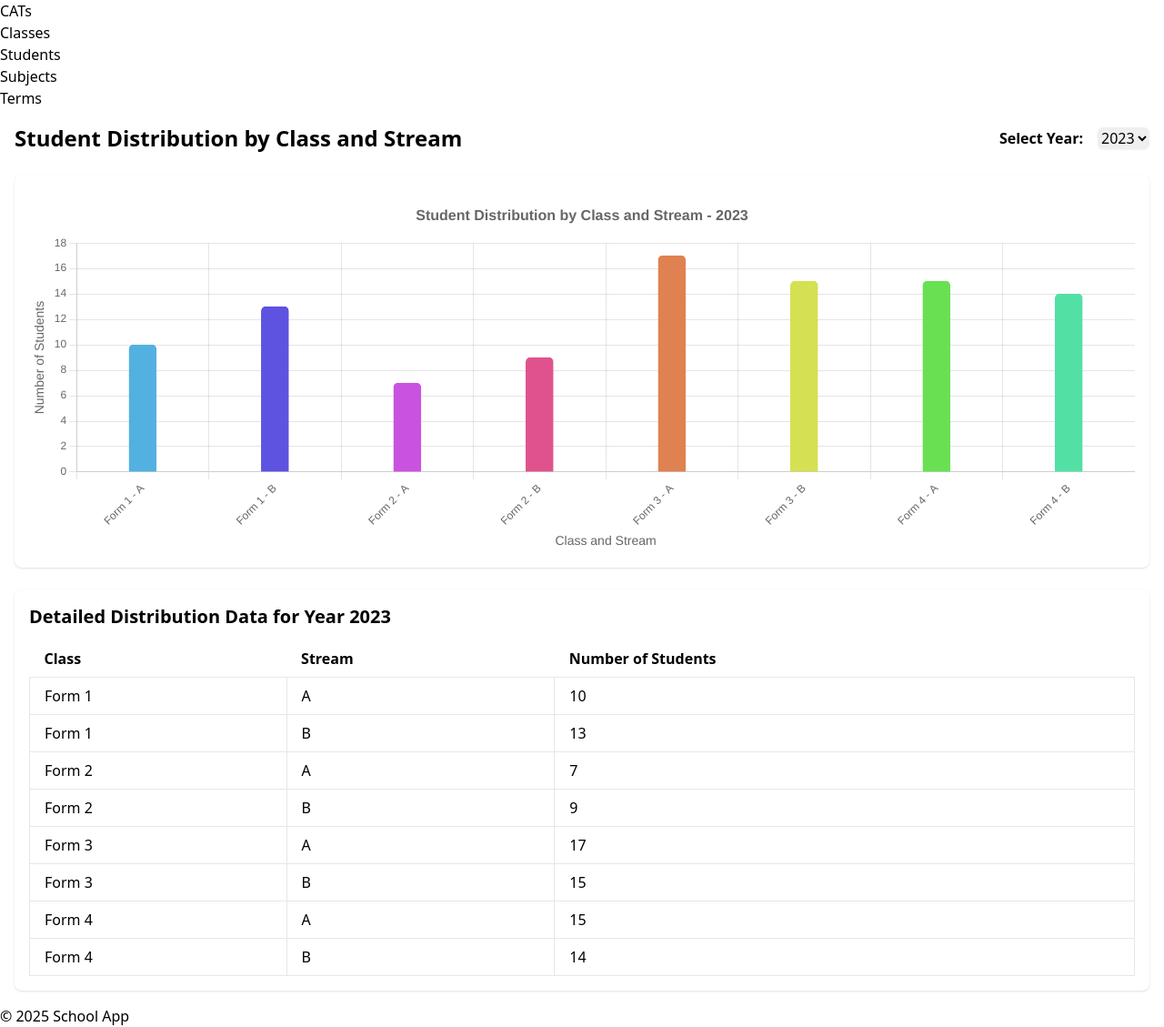
After one commit to steve-ongera/EnezaElimu-Backup, a Django app: page /class-distribution/ in a window 1280 px wide. The commit adds this page. Shown: the whole page at 91% size. Run offline with Django 5.2, Linux system fonts and the light colour scheme; data comes from the database, SQL or seed files in the repository; both versions use the stored data as it was after the commit; some libraries are stand-ins or nearby versions.

Commit message:
second commmit

```diff
--- a/myapp/urls.py
+++ b/myapp/urls.py
@@ -56,5 +56,9 @@ urlpatterns = [
     path('cats/<int:pk>/update/', views.cat_update, name='cat_update'),
     path('cats/<int:pk>/delete/', views.cat_delete, name='cat_delete'),
 
+    #graphs
+    path('population-graph/', views.student_population_graph, name='population-graph'),
+    path('class-distribution/', views.class_distribution_view, name='class-distribution'),
+
 
 ]
--- a/myapp/views.py
+++ b/myapp/views.py
@@ -630,3 +630,74 @@ def cat_delete(request, pk):
         cat.delete()
         return redirect('cat_list')
     return render(request, 'cats/cat_confirm_delete.html', {'cat': cat})
+
+
+from django.shortcuts import render
+from django.db.models import Count
+from .models import Term
+
+def student_population_graph(request):
+    # Get data aggregated by year
+    population_data = Term.objects.values('year').annotate(
+        student_count=Count('cat__student', distinct=True)
+    ).order_by('year')
+
+    # Prepare data for the template
+    years = [data['year'] for data in population_data]
+    counts = [data['student_count'] for data in population_data]
+
+    context = {
+        'years': years,
+        'counts': counts,
+        'population_data': population_data,
+    }
+
+    return render(request, 'graph/population_graph.html', context)
+
+#view for students who sat for cat that year
+from django.shortcuts import render
+from django.db.models import Count
+from .models import Class_of_study, Student, Term
+from django.db.models import Q
+
+def class_distribution_view(request):
+    # Get all available years from Term model
+    available_years = Term.objects.values_list('year', flat=True).distinct().order_by('-year')
+
+    # Get the selected year (default to latest year if none selected)
+    selected_year = request.GET.get('year', available_years.first())
+
+    # Get students who have CATs in the selected year
+    students_in_year = CAT.objects.filter(
+        term__year=selected_year
+    ).values_list('student', flat=True).distinct()
+
+    # Get the count of students in each class and stream for the selected year
+    class_distribution = Class_of_study.objects.annotate(
+        student_count=Count(
+            'students',
+            filter=Q(students__id__in=students_in_year),
+            distinct=True
+        )
+    ).values('name', 'stream', 'student_count').order_by('name', 'stream')
+
+    # Prepare data for the chart
+    classes = []
+    counts = []
+    labels = []
+
+    for item in class_distribution:
+        classes.append(item['name'])
+        counts.append(item['student_count'])
+        labels.append(f"{item['name']} - {item['stream']}")
+
+    context = {
+        'class_distribution': class_distribution,
+        'classes': classes,
+        'counts': counts,
+        'labels': labels,
+        'available_years': available_years,
+        'selected_year': int(selected_year) if selected_year else None,
+    }
+
+    return render(request, 'graph/class_distribution.html', context)
--- a/templates/base.html
+++ b/templates/base.html
@@ -1,3 +1,4 @@
+{% load static %}
 <!DOCTYPE html>
 <html lang="en">
 <head>
@@ -5,6 +6,20 @@
     <meta name="viewport" content="width=device-width, initial-scale=1.0">
     <title>{% block title %}My School App{% endblock %}</title>
     <link rel="stylesheet" href="{% static 'css/styles.css' %}">
+    <!-- Tailwind CSS from CDN -->
+    <script src="https://cdn.tailwindcss.com"></script>
+
+    <!-- Chart.js -->
+    <script src="https://cdn.jsdelivr.net/npm/chart.js"></script>
+
+    <!-- Optional: Include other common CSS/JS libraries you might need -->
+    <!-- jQuery -->
+    <script src="https://code.jquery.com/jquery-3.6.0.min.js"></script>
+
+    <!-- DataTables -->
+    <link rel="stylesheet" type="text/css" href="https://cdn.datatables.net/1.10.24/css/jquery.dataTables.css">
+    <script type="text/javascript" src="https://cdn.datatables.net/1.10.24/js/jquery.dataTables.js"></script>
+
 </head>
 <body>
 
--- /dev/null
+++ b/templates/graph/class_distribution.html
@@ -0,0 +1,152 @@
+{% extends 'base.html' %}
+
+{% block content %}
+<div class="container mx-auto p-4">
+    <div class="flex justify-between items-center mb-6">
+        <h2 class="text-2xl font-bold">Student Distribution by Class and Stream</h2>
+
+        <!-- Year Filter -->
+        <div class="flex items-center space-x-4">
+            <label class="font-semibold">Select Year:</label>
+            <select id="yearFilter" class="form-select rounded-md border-gray-300 shadow-sm"
+                    onchange="window.location.href='?year=' + this.value">
+                {% for year in available_years %}
+                    <option value="{{ year }}" {% if year == selected_year %}selected{% endif %}>
+                        {{ year }}
+                    </option>
+                {% endfor %}
+            </select>
+        </div>
+    </div>
+
+    <!-- Chart Container -->
+    <div class="bg-white shadow rounded-lg p-4 mb-6">
+        <canvas id="classDistributionChart" style="height: 400px;"></canvas>
+    </div>
+
+    <!-- Table View -->
+    <div class="bg-white shadow rounded-lg p-4">
+        <h3 class="text-xl font-semibold mb-3">
+            Detailed Distribution Data for Year {{ selected_year }}
+        </h3>
+        <table class="min-w-full">
+            <thead>
+                <tr>
+                    <th class="px-4 py-2 text-left">Class</th>
+                    <th class="px-4 py-2 text-left">Stream</th>
+                    <th class="px-4 py-2 text-left">Number of Students</th>
+                </tr>
+            </thead>
+            <tbody>
+                {% for data in class_distribution %}
+                <tr>
+                    <td class="border px-4 py-2">{{ data.name }}</td>
+                    <td class="border px-4 py-2">{{ data.stream }}</td>
+                    <td class="border px-4 py-2">{{ data.student_count }}</td>
+                </tr>
+                {% endfor %}
+            </tbody>
+        </table>
+    </div>
+</div>
+
+<script>
+document.addEventListener('DOMContentLoaded', function() {
+    const ctx = document.getElementById('classDistributionChart').getContext('2d');
+
+    // Get data from Django template
+    const labels = {{ labels|safe }};
+    const counts = {{ counts|safe }};
+    const selectedYear = {{ selected_year }};
+
+    // Create color array based on number of classes
+    const colors = Array(labels.length).fill().map((_, i) =>
+        `hsl(${(i * 360 / labels.length) + 200}, 70%, 60%)`
+    );
+
+    new Chart(ctx, {
+        type: 'bar',
+        data: {
+            labels: labels,
+            datasets: [{
+                label: `Number of Students (${selectedYear})`,
+                data: counts,
+                backgroundColor: colors,
+                borderColor: colors.map(color => color.replace('0.2', '1')),
+                borderWidth: 1,
+                borderRadius: 5,
+                barThickness: 30,
+            }]
+        },
+        options: {
+            responsive: true,
+            maintainAspectRatio: false,
+            plugins: {
+                title: {
+                    display: true,
+                    text: `Student Distribution by Class and Stream - ${selectedYear}`,
+                    font: {
+                        size: 16
+                    },
+                    padding: 20
+                },
+                legend: {
+                    display: false
+                },
+                tooltip: {
+                    mode: 'index',
+                    intersect: false,
+                    backgroundColor: 'rgba(0, 0, 0, 0.8)',
+                    titleFont: {
+                        size: 14
+                    },
+                    bodyFont: {
+                        size: 14
+                    },
+                    padding: 12,
+                    callbacks: {
+                        label: function(context) {
+                            return `Students: ${context.parsed.y}`;
+                        }
+                    }
+                }
+            },
+            scales: {
+                y: {
+                    beginAtZero: true,
+                    title: {
+                        display: true,
+                        text: 'Number of Students',
+                        font: {
+                            size: 14
+                        }
+                    },
+                    ticks: {
+                        font: {
+                            size: 12
+                        }
+                    }
+                },
+                x: {
+                    title: {
+                        display: true,
+                        text: 'Class and Stream',
+                        font: {
+                            size: 14
+                        }
+                    },
+                    ticks: {
+                        font: {
+                            size: 12
+                        },
+                        autoSkip: false,
+                        maxRotation: 45,
+                        minRotation: 45
+                    }
+                }
+            }
+        }
+    });
+});
+</script>
+{% endblock %}
```
Also changed, not shown: templates/graph/population_graph.html (added, +129 -0 lines), db.sqlite3.
